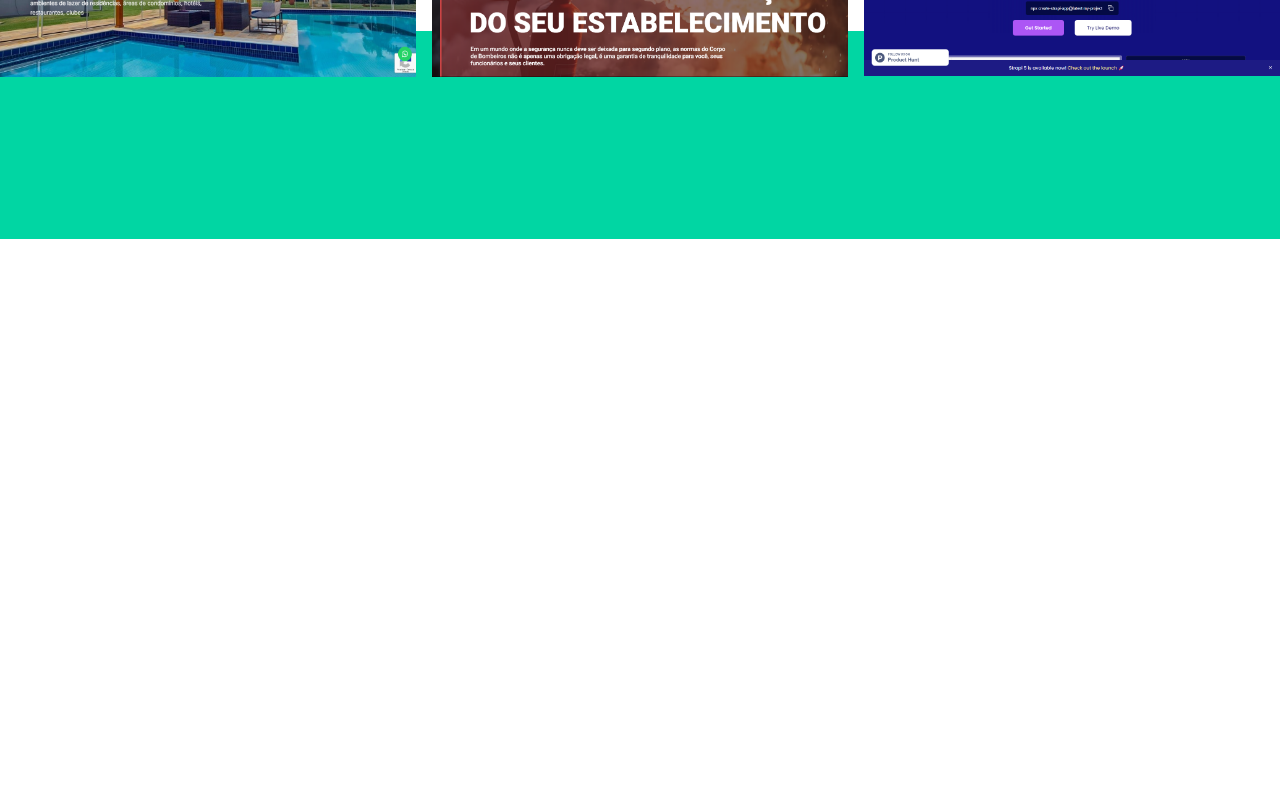
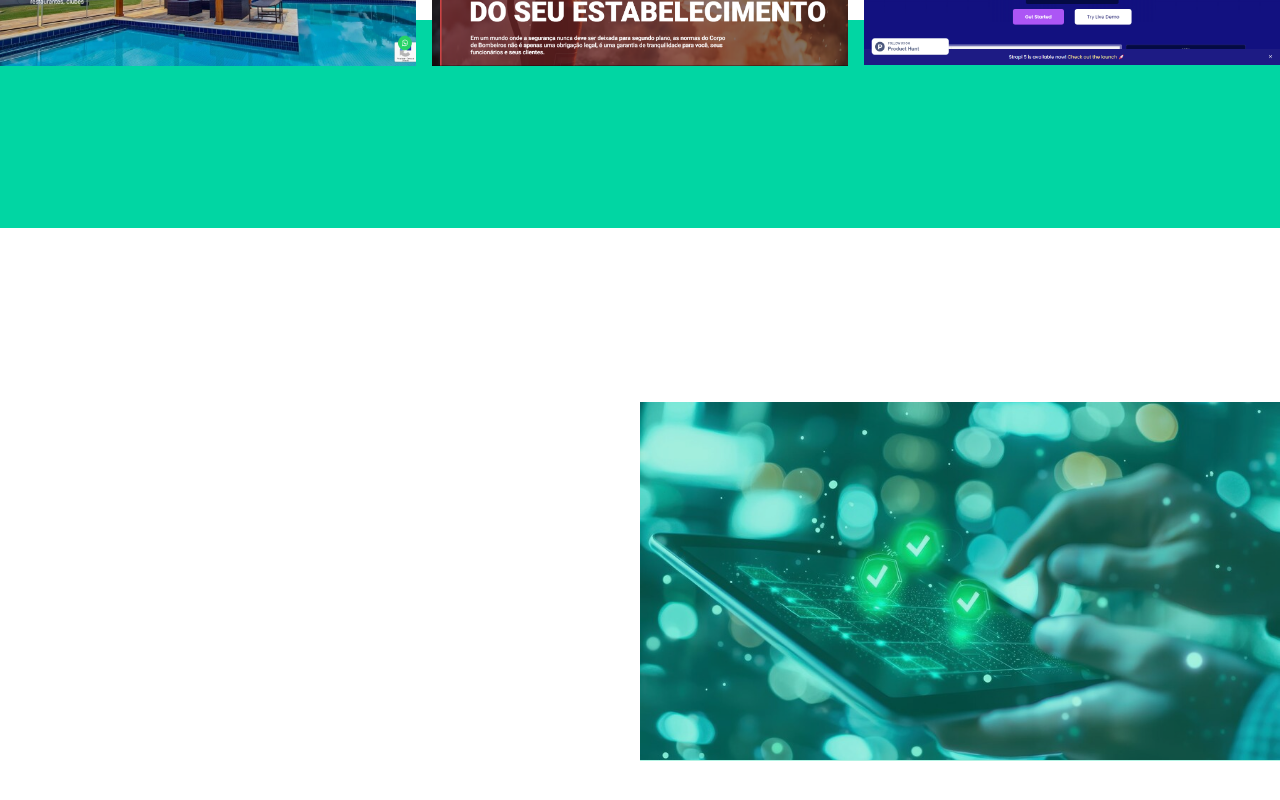
Before and after one commit to Gabriel-Andreoni/g2l, a Next.js app: page / in a window 1280 px wide. Shown: the part 2857-3657 px from the top of the page. Before the commit the page ends 3096 px from the top, so only its background shows below. Built offline with nearby package versions, Linux system fonts and the light colour scheme.

Commit message:
criação da seção de depoimentos

```diff
--- a/app/page.tsx
+++ b/app/page.tsx
@@ -3,6 +3,7 @@ import Clients from "./sections/Clients";
 import Hero from "./sections/Hero";
 import Portfolio from "./sections/Portfolio";
 import Services from "./sections/Services";
+import Testimonial from "./sections/Testimonial";
 
 export default function Home() {
   return (
@@ -12,6 +13,7 @@ export default function Home() {
       <About />
       <Clients />
       <Portfolio />
+      <Testimonial />
     </div>
   );
 }
--- a/app/sections/Clients/index.tsx
+++ b/app/sections/Clients/index.tsx
@@ -8,9 +8,9 @@ export default function Clients() {
     return (
         <section className="py-28">
             <div className="max-w-2xl mx-auto flex desktop:flex-row mobile:flex-col justify-center items-center gap-24 relative">
-                <Image className="opacity-60 desktop:w-[200px] mobile:w-[50%] mobile:h-[50%]" src={ValverdeLogo} alt="logo da empresa Valverde Engenharia" />
-                <Image className="opacity-40 desktop:w-[200px] mobile:w-[60%] mobile:h-[60%]" src={Mv} alt="logo da empresa MV Quiosques" />
-                <Image className="opacity-40 desktop:w-[320px] mobile:w-[60%] mobile:h-[60%]" src={VeTech} alt="logo da empresa MV Quiosques"/>
+                <Image className="opacity-60 desktop:w-[180px] mobile:w-[50%] mobile:h-[50%]" src={ValverdeLogo} alt="logo da empresa Valverde Engenharia" />
+                <Image className="opacity-40 desktop:w-[190px] mobile:w-[60%] mobile:h-[60%]" src={Mv} alt="logo da empresa MV Quiosques" />
+                <Image className="opacity-40 desktop:w-[300px] mobile:w-[60%] mobile:h-[60%]" src={VeTech} alt="logo da empresa MV Quiosques"/>
             </div>
         </section>
     )
--- /dev/null
+++ b/app/sections/Testimonial/index.tsx
@@ -0,0 +1,19 @@
+import Image from 'next/image';
+
+import TestimonialsCover from './img/testimonials-cover.jpg'
+
+export default function Testimonial() {
+    return (
+        <section className="mt-28 h-screen">
+            <div className="max-w-7xl h-full mx-auto py-28 flex">
+                <div className="w-3/6 flex flex-col">
+                    <h6></h6>
+                </div>
+
+                <div className="w-3/6 relative after:content-[''] after:w-full after:h-[359px] after:block after:absolute after:top-0 after:bg-[#01D6A3] after:opacity-30">
+                    <Image src={TestimonialsCover} alt="imagem de uma pessoa com um tablet na mão escrevendo um testemunho" />
+                </div>
+            </div>
+        </section>
+    )
+}
```
Also changed, not shown: app/sections/Testimonial/img/testimonials-cover.jpg (added).
